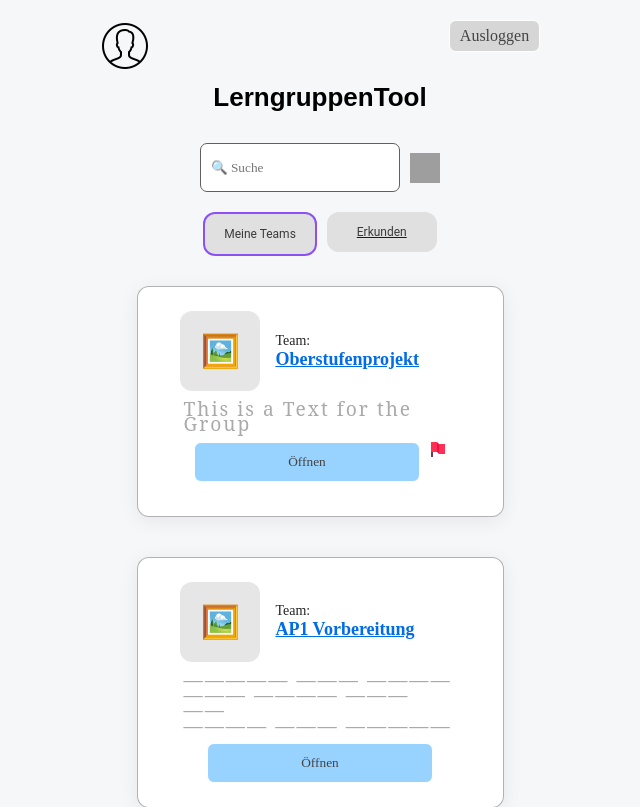
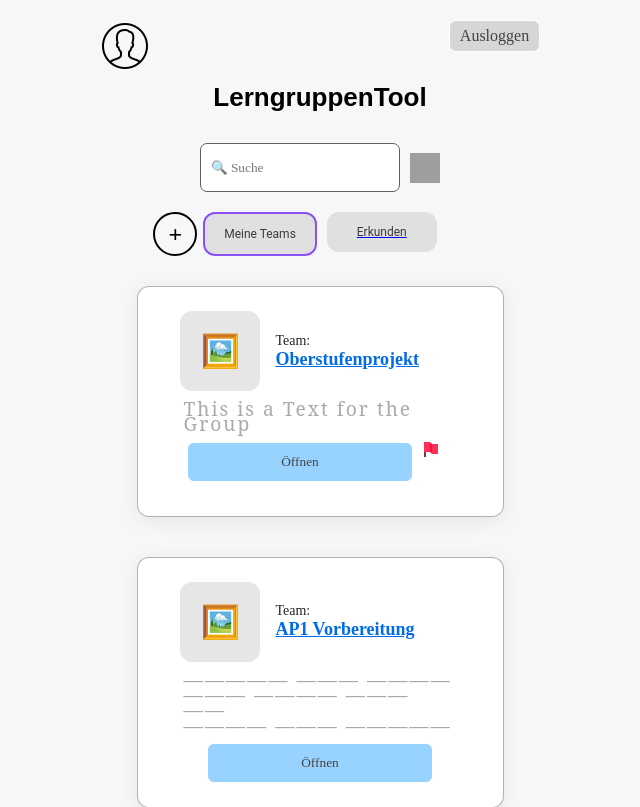
Before and after one commit to FIA-GSO/osp-code-repository-gruppe2, a Flask app: template frontend/templates/Gruppen_Overview.html in a window 1280 px wide. Shown: the top 807 px of the page, without its empty margins (320-960 px from the left). Run offline with Flask 3, Linux system fonts and the light colour scheme; the template is opened without the code that fills it, so the values that code supplies are empty; grey boxes are pictures that could not be loaded.

Commit message:
Adding plus

```diff
--- a/frontend/static/css/Overview.css
+++ b/frontend/static/css/Overview.css
@@ -90,6 +90,7 @@ link{
     display: flex;
     gap: 10px;
     margin-bottom: 10px;
+    position: relative;
 }
 
 .rectangle-1-tab {
@@ -220,7 +221,28 @@ link{
     cursor: pointer;
 }
 .flag-icon-1 {
-	width: 1..875rem;
+	width: 1.875rem;
 	height: 1.875rem;
 	fill: rgb(255, 56, 35);
 }
+
+.add-icon {
+    position: absolute;
+    left: -50px;
+    top: 0;
+
+    width: 2.5rem;
+    height: 2.5rem;
+    border: 0.125rem solid black;
+    border-radius: 50%;
+    display: flex;
+    align-items: center;
+    justify-content: center;
+    font-size: 1.5rem;
+    font-weight: bold;
+    cursor: pointer;
+}
+
+.add-icon:hover {
+    background-color: #f0f0f0;
+}
--- a/frontend/templates/Gruppen_Overview.html
+++ b/frontend/templates/Gruppen_Overview.html
@@ -24,6 +24,9 @@
         </div>
 
         <div class="tab-row">
+            <div class="add-icon">
+                <span>+</span>
+            </div>
             <div class="rectangle-2">
                 <span class="heading-2">Meine Teams</span>
             </div>
```
